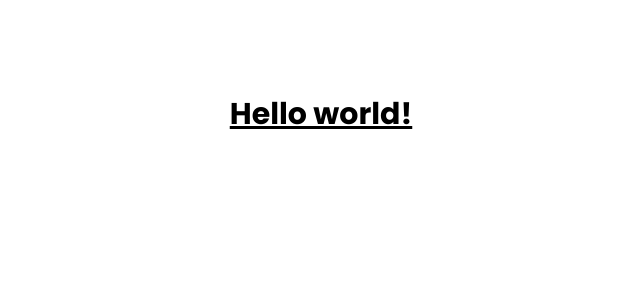
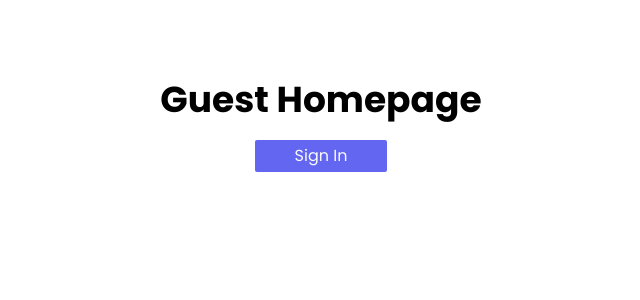
Before and after one commit to mochammadbagas/AuthApp, a Next.js app: page / in a window 1280 px wide. Shown: the top 300 px of the page, without its empty margins (319-959 px from the left). Built offline with nearby package versions, Linux system fonts and the light colour scheme.

Commit message:
Add Homepage

```diff
--- a/pages/index.js
+++ b/pages/index.js
@@ -1,18 +1,69 @@
 import Head from 'next/head';
-import styles from '@/styles/Home.module.css';
+import Link from 'next/link';
+import { useState } from 'react';
 
 export default function Home() {
+  const [session, setSession] = useState(false);
+
   return (
-    <>
+    <div>
       <Head>
         <title>Home Page</title>
         <meta name='description' content='Generated by create next app' />
         <meta name='viewport' content='width=device-width, initial-scale=1' />
         <link rel='icon' href='/favicon.ico' />
       </Head>
-      <main className={styles.main}>
-        <h1 className='text-3xl font-bold underline'>Hello world!</h1>
-      </main>
-    </>
+      {session ? AutorizeUser() : Guest()}
+    </div>
   );
 }
+
+// Guest
+
+function Guest() {
+  return (
+    <main className='container mx-auto text-center py-20'>
+      <h3 className='text-4xl font-bold'>Guest Homepage</h3>
+
+      <div className='flex justify-center'>
+        <Link href={'/login'} legacyBehavior>
+          <a className='mt-5 px-10 py-1 rounded-sm bg-indigo-500 text-gray-50'>
+            Sign In
+          </a>
+        </Link>
+      </div>
+    </main>
+  );
+}
+
+// Autorize User
+
+function AutorizeUser() {
+  return (
+    <main className='container mx-auto text-center py-20'>
+      <h3 className='text-4xl font-bold'>Autorize User Homepage</h3>
+
+      <div className='details mt-5'>
+        <h5>Unknown</h5>
+        <h5>Unknown</h5>
+      </div>
+
+      <div className='flex justify-center'>
+        <button
+          type='submit'
+          className='mt-5 px-10 py-1 rounded-sm bg-indigo-500 text-gray-50'
+        >
+          Sign Out
+        </button>
+      </div>
+
+      <div className='flex justify-center'>
+        <Link href={'/profile'} legacyBehavior>
+          <a className='mt-5 px-10 py-1 rounded-sm bg-indigo-500 text-gray-50'>
+            Profile Page
+          </a>
+        </Link>
+      </div>
+    </main>
+  );
+}
```
